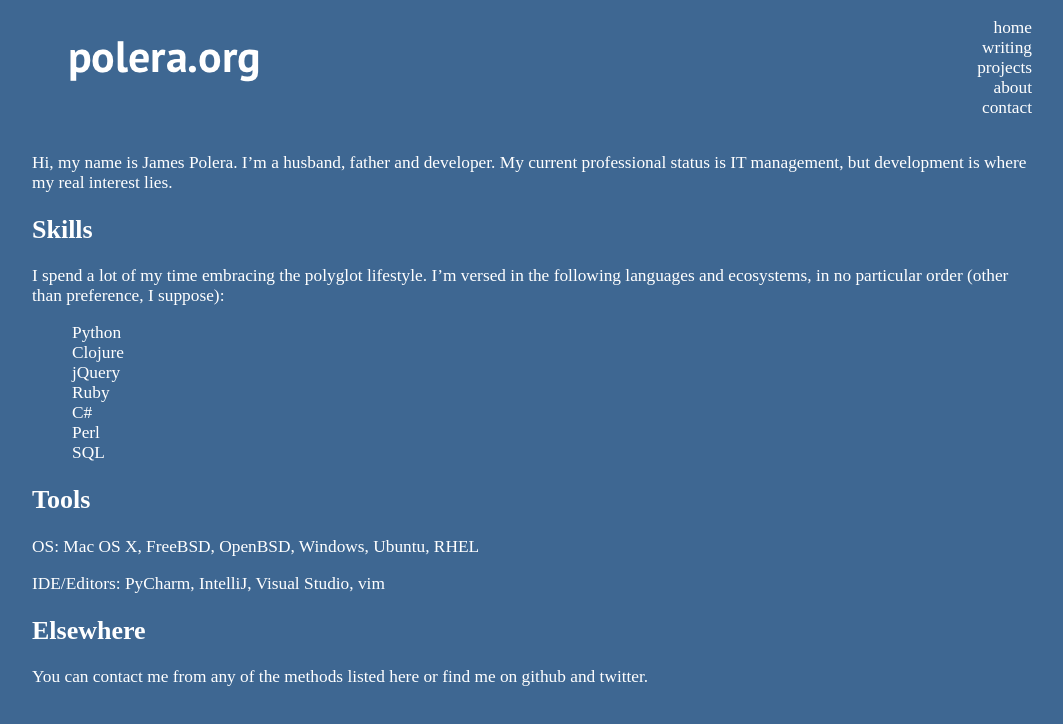
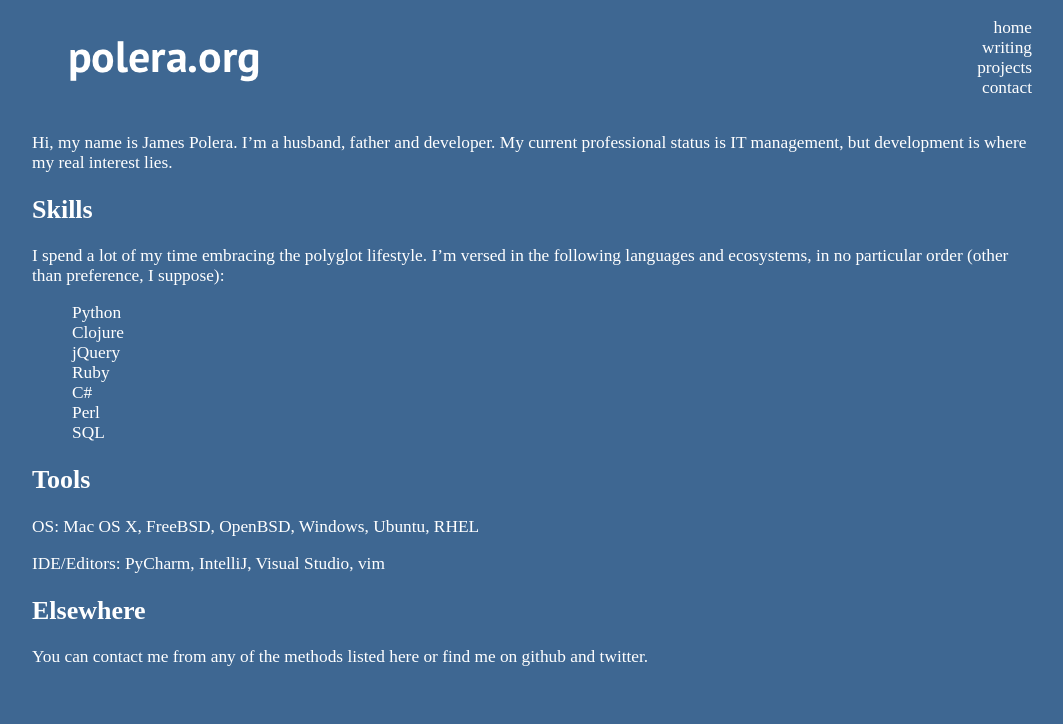
Before and after one commit to polera/polera.github.com, a plain HTML site: page index.html in a window 1280 px wide. Shown: the whole page, without its empty margins (108-1171 px from the left). Drawn offline with Linux system fonts and the light colour scheme; a web font is replaced by a local one.

Commit message:
Update index.html

```diff
--- a/index.html
+++ b/index.html
@@ -22,7 +22,6 @@
     				<li><a href="./">home</a></li>
                     <li><a href="./posts.html">writing</a></li>
     				<li><a href="./projects.html">projects</a></li>
-    				<li><a href="./about.html">about</a></li>
     				<li><a href="./contact.html">contact</a></li>
     			</ul>
     		</div>
```
